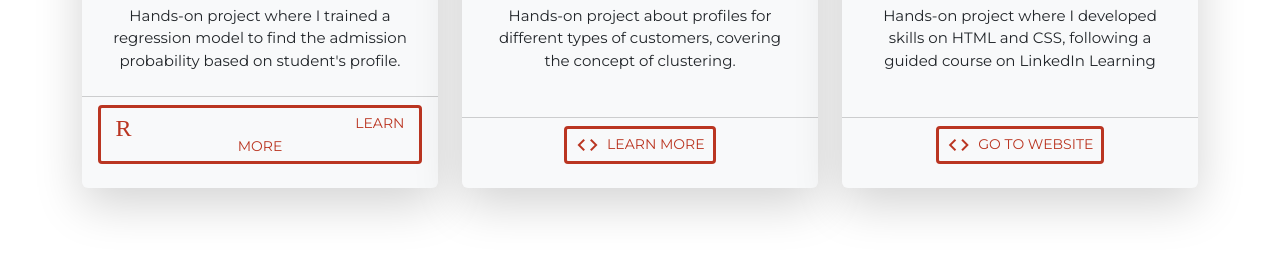
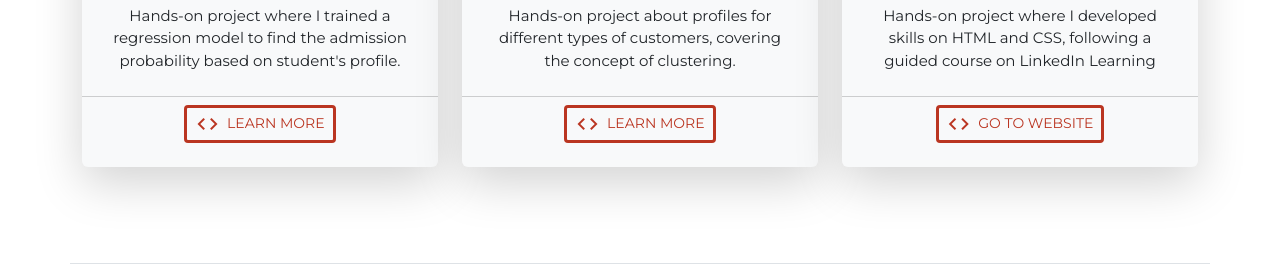
Before and after one commit to leon-czarlinski/leon-czarlinski.github.io, a plain HTML site: page index.html in a window 1280 px wide. Shown: the part 1507-1784 px from the top of the page. Drawn offline with nearby package versions, Linux system fonts and the light colour scheme; a script that the page names is missing.

Commit message:
Update index.html

```diff
--- a/index.html
+++ b/index.html
@@ -180,7 +180,7 @@
                   <div class="card-footer bg-transparent mb-3">
                     <a class="btn btn-outline-primary btn-sm text-uppercase"
                       href="https://medium.com/@leon-czarlinski/university-admission-prediction-using-multiple-linear-regression-1012a20e90ae">
-                      <span class="material-icons-outlined me-1">Read about</span>
+                      <span class="material-icons-outlined me-1">code</span>
                       Learn more
                     </a>
                   </div>
```
